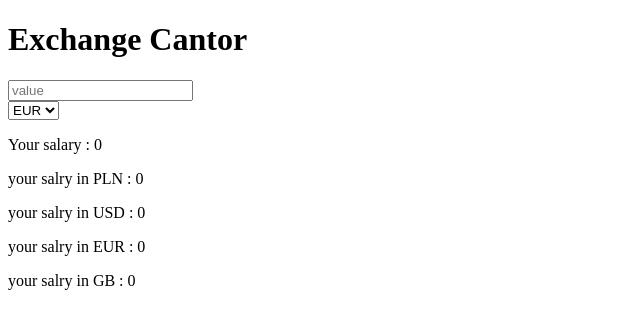
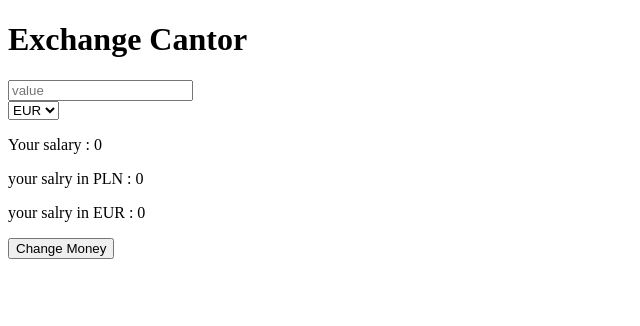
Before and after one commit to marcinoles87/exchangemoney, a React (Create React App) app: page / in a window 1280 px wide. Shown: the top 326 px of the page, without its empty margins (0-640 px from the left). Built offline with nearby package versions, Linux system fonts and the light colour scheme.

Commit message:
add input and function

```diff
--- a/src/App.js
+++ b/src/App.js
@@ -4,28 +4,19 @@ function App() {
 
   const [value , setValue] = useState(0);
   const [valuePln , setValuePln] = useState(0);
-  const [valueUsd , setValueUsd] = useState(0);
   const [valueEur , setValueEur] = useState(0);
-  const [valueGbp , setValueGbp] = useState(0);
-  const [vv , setVV] = useState()
-
 
 
   const handleOnChange = (e) => {
 
-    const selectedValue = document.getElementById('selectedMoney')
-    setVV(selectedValue.value)
+    const moneySelected = document.getElementById('selectedMoney');
+    const cashSelected = moneySelected.value;
 
+    let salary = e.target.value
+    console.log(salary)
 
-    const valueInput = e.target.value
-    console.log(vv)
-
-    setValue(valueInput)
-    setValuePln(value)
-    setValueUsd(value*vv)
-    setValueEur(value*vv)
-    setValueGbp(value*vv)
-
+    setValuePln(salary * cashSelected)
+    setValueEur(salary * cashSelected)
 
   }
 
@@ -51,14 +42,15 @@ function App() {
         </select>
       </div>
 
+
       <div className="change-container">
         <p>Your salary : {value}</p>
         <p>your salry in PLN : {valuePln}</p>
-        <p>your salry in USD : {valueUsd}</p>
         <p>your salry in EUR : {valueEur}</p>
-        <p>your salry in GB : {valueGbp}</p>
 
       </div>
+
+      <button>Change Money</button>
 
 
     </div>
```
